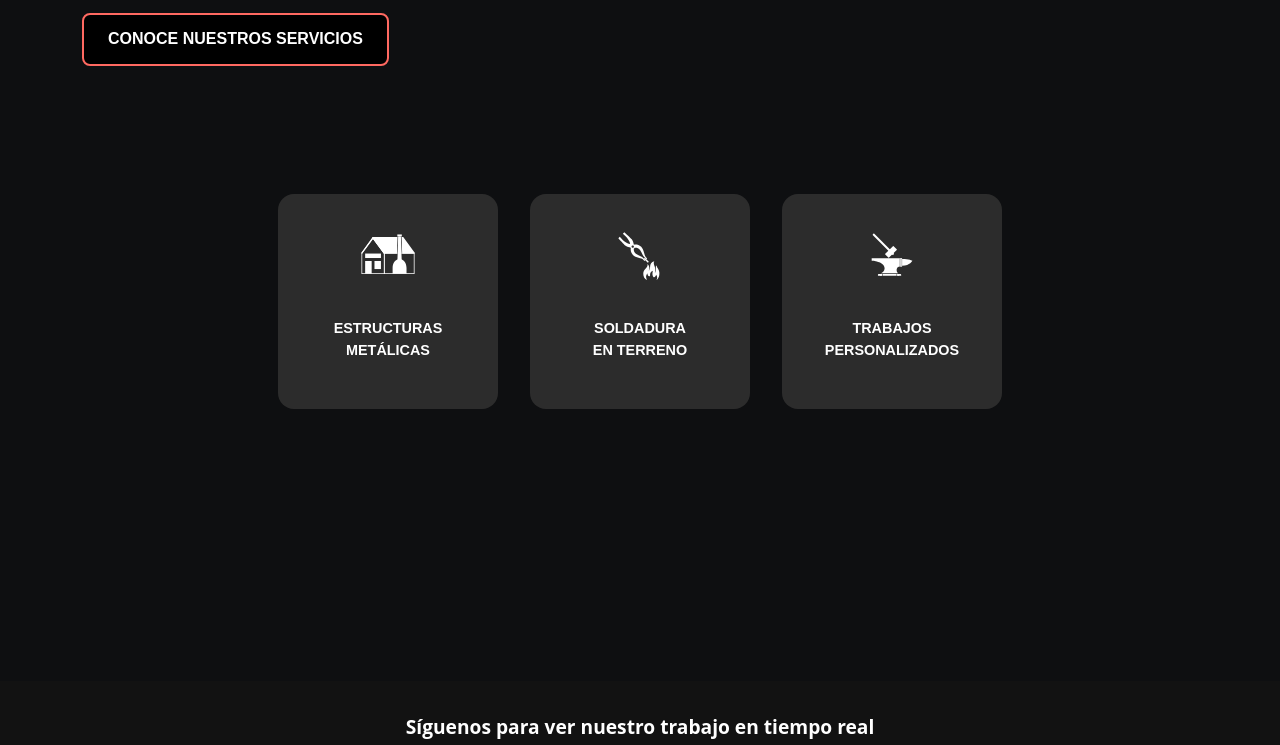
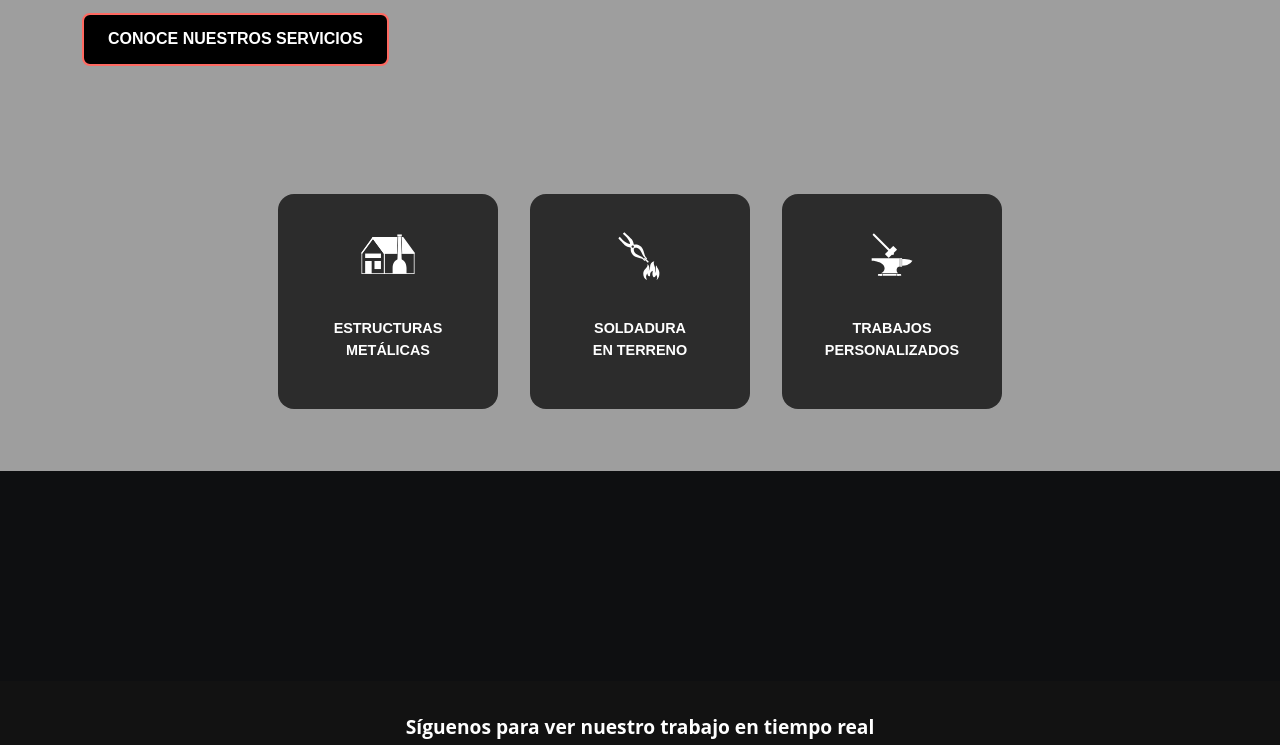
Before and after one commit to marioigc/webSoldadurasMartinez, a plain HTML site: page index.html in a window 1280 px wide. Shown: the part 409-1154 px from the top of the page. Drawn offline with nearby package versions, Linux system fonts and the light colour scheme; the site is published under a folder, as on GitHub Pages, so addresses that start at the root find nothing.

Commit message:
cambio de ruta fondo

```diff
--- a/css/style.css
+++ b/css/style.css
@@ -152,7 +152,7 @@ p {
 /*-----------------------INICIO ESTILOS BODY-----------------------------*/
 html,
 body {
-	background-image: url(/image/fondo.png);
+	background-image: url(../image/fondo.png);
 	background-size: cover;
 	background-position: center;
 	background-repeat: no-repeat;
```
